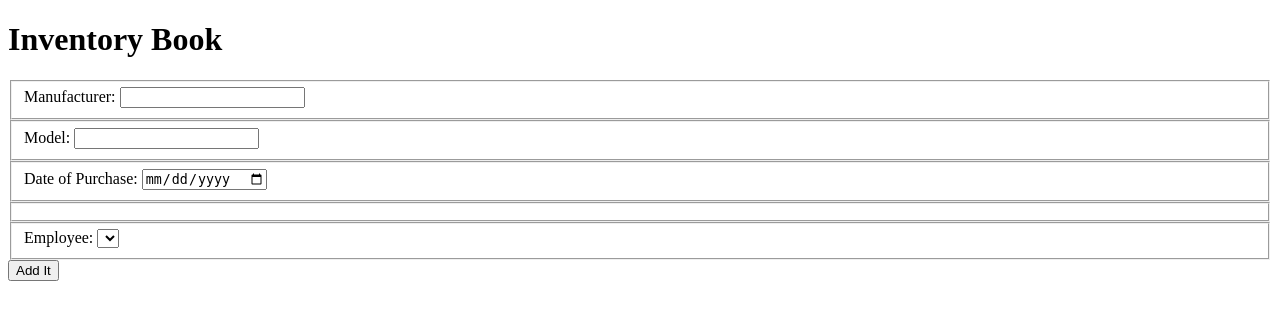
After one commit to nss-day-cohort-33/bangazon-workforce-management-kingdom-of-glyweth, a Django app: page /computers/form in a window 1280 px wide. The commit adds this page. Shown: the top 320 px of the page. Run offline with Django 3.2, Linux system fonts and the light colour scheme; data that the repository does not hold is empty.

Commit message:
form works!

```diff
--- /dev/null
+++ b/hrapp/templates/computers/form.html
@@ -0,0 +1,41 @@
+{% load staticfiles %}
+<!DOCTYPE html>
+<html>
+  <head>
+    <meta charset="utf-8">
+    <title>Bangazon</title>
+  </head>
+  <body>
+    <h1>Inventory Book</h1>
+
+
+    <form action="{% url 'hrapp:computers' %}" method="post">
+      {% csrf_token %}
+      <fieldset>
+          <label for="manufacturer">Manufacturer: </label>
+          <input id="manufacturer" type="text" name="manufacturer">
+      </fieldset>
+      <fieldset>
+          <label for="model">Model: </label>
+          <input id="model" type="text" name="model">
+      </fieldset>
+      <fieldset>
+          <label for="purchase_date">Date of Purchase: </label>
+          <input id="purchase_date" type="date" name="purchase_date">
+      </fieldset>
+      <fieldset>
+          <input id="decommission_date" type="hidden" name="decommission_date" value="Null">
+      </fieldset>
+      <fieldset>
+          <label for="employee">Employee: </label>
+          <select id="employee" type="text" name="employee">
+                {% for employee in employees %}
+                    <option value="{{ employee.id }}">{{ employee.first_name }} {{employee.last_name}}</option>
+                {% endfor %}
+          </select>
+      </fieldset>
+
+      <input type="submit" value="Add It" />
+    </form>
+  </body>
+</html>
--- a/hrapp/templates/computers/list.html
+++ b/hrapp/templates/computers/list.html
@@ -2,6 +2,8 @@
 
 {% block content %}
 <h1>Computers</h1>
+
+<a href="{% url 'hrapp:computer_form' %}">Add a new computer</a>
 
 <ol>
 {% for computer in computers %}
--- a/hrapp/urls.py
+++ b/hrapp/urls.py
@@ -17,6 +17,7 @@ urlpatterns = [
 
     path('computers/', computer_list, name='computers'),
     path('computers/<int:computer_id>', computer_details, name='computer'),
+    path('computers/form', computer_form, name='computer_form'),
 
     path('training/', training_list, name='training_list'),
     path('training/<int:training_program_id>/', training_details, name='training'),
--- a/hrapp/views/computers/form.py
+++ b/hrapp/views/computers/form.py
@@ -10,7 +10,7 @@ from ..connection import Connection
 def get_employees():
     with sqlite3.connect(Connection.db_path) as conn:
         conn.row_factory = sqlite3.Row
-        db_cursor = conn.cursor
+        db_cursor = conn.cursor()
 
         db_cursor.execute("""
         select
```
Also changed, not shown: hrapp/views/computers/list.py (+6 -4 lines).
